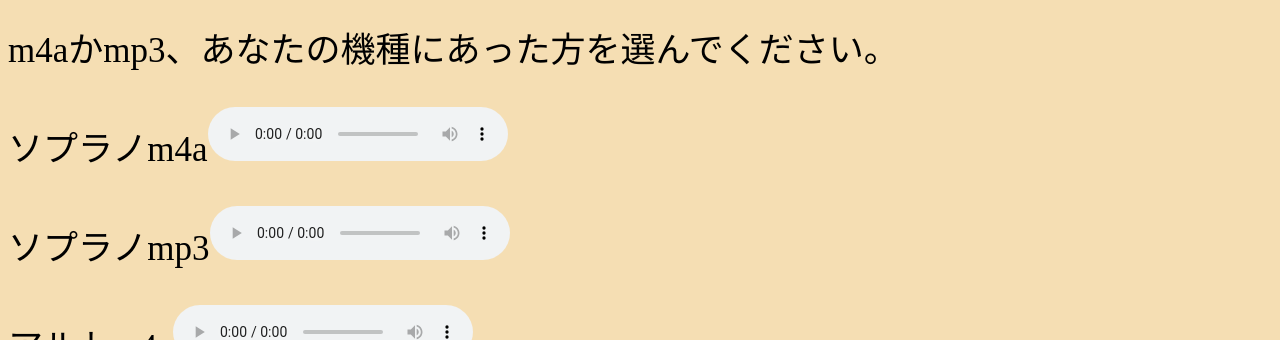
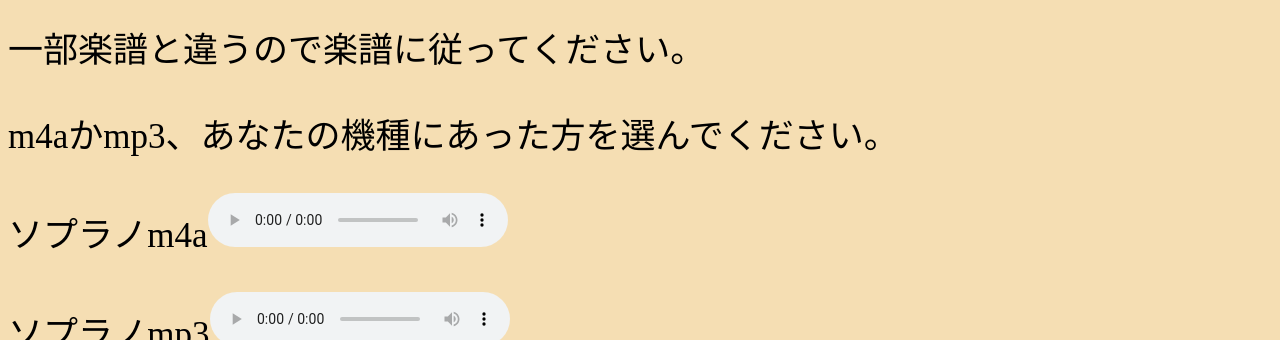
Before and after one commit to Jun-256/Haruka, a plain HTML site: page index.html in a window 1280 px wide. Shown: the part 760-1100 px from the top of the page. Drawn offline with Linux system fonts and the light colour scheme.

Commit message:
Update index.html

```diff
--- a/index.html
+++ b/index.html
@@ -16,6 +16,7 @@
  <h1>遥か</h1>
  <h2>みんなで最高の合唱発表会にしよう</h2>
  <p class="chui">注意 校外の人にこのサイトのURLを決して教えない。</p>
+ <p class="chui">一部楽譜と違うので楽譜に従ってください。</p>
  <p class="chui">m4aかmp3、あなたの機種にあった方を選んでください。</p>
 <p class="type">ソプラノm4a<audio controls loop src="https://github.com/Jun-256/Haruka/raw/main/elevato%E3%80%8C%E9%81%A5%E3%81%8B%E3%80%8D%E3%82%BD%E3%83%97%E3%83%A9%E3%83%8E.m4a">こちらはあなたのブラウザに対応していません。</audio></p>
 <p class="type">ソプラノmp3<audio controls loop src="https://github.com/Jun-256/Haruka/raw/main/elevato%E3%80%8C%E9%81%A5%E3%81%8B%E3%80%8D%E3%82%BD%E3%83%97%E3%83%A9%E3%83%8E.mp3">こちらはあなたのブラウザに対応していません。</audio></p>
```
